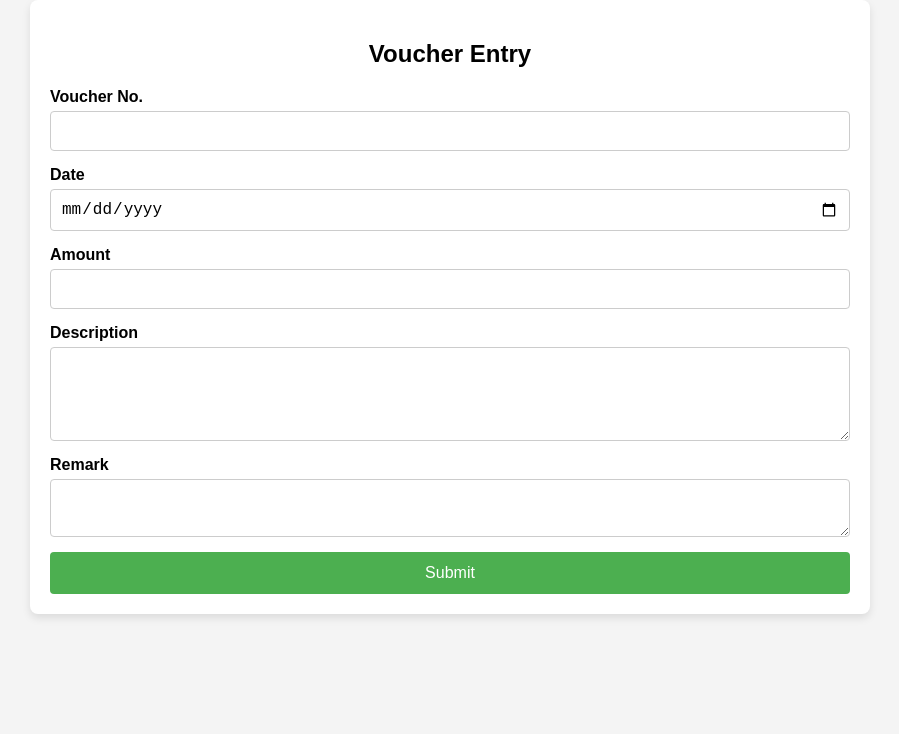
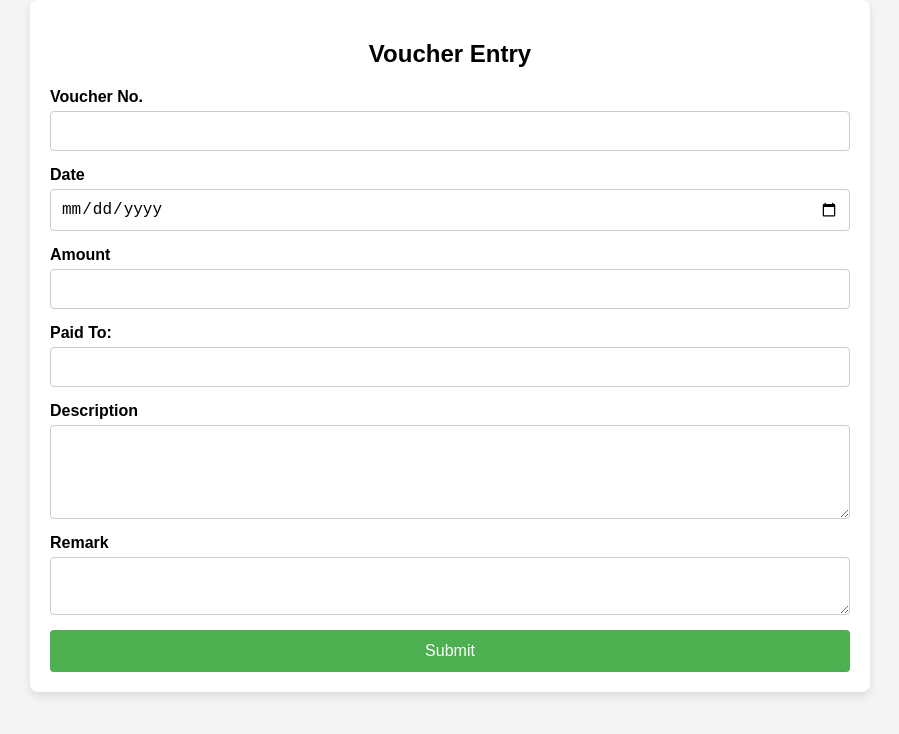
Before and after one commit to bhagirathiaccount/bhagirathiaccount.github.io, a plain HTML site: page voucher/voucher.html in a window 1280 px wide. Shown: the whole page, without its empty margins (190-1089 px from the left). Drawn offline with Linux system fonts and the light colour scheme.

Commit message:
Update voucher.html

```diff
--- a/voucher/voucher.html
+++ b/voucher/voucher.html
@@ -25,6 +25,9 @@
             <label for="amount">Amount</label>
             <input type="number" id="amount" name="amount" required>
 
+            <label for="paid_to">Paid To: </label>
+            <input type="text" id="paid_to" name="paid_to" required>
+
             <label for="description">Description</label>
             <textarea id="description" name="description" rows="4" required></textarea>
 
```
